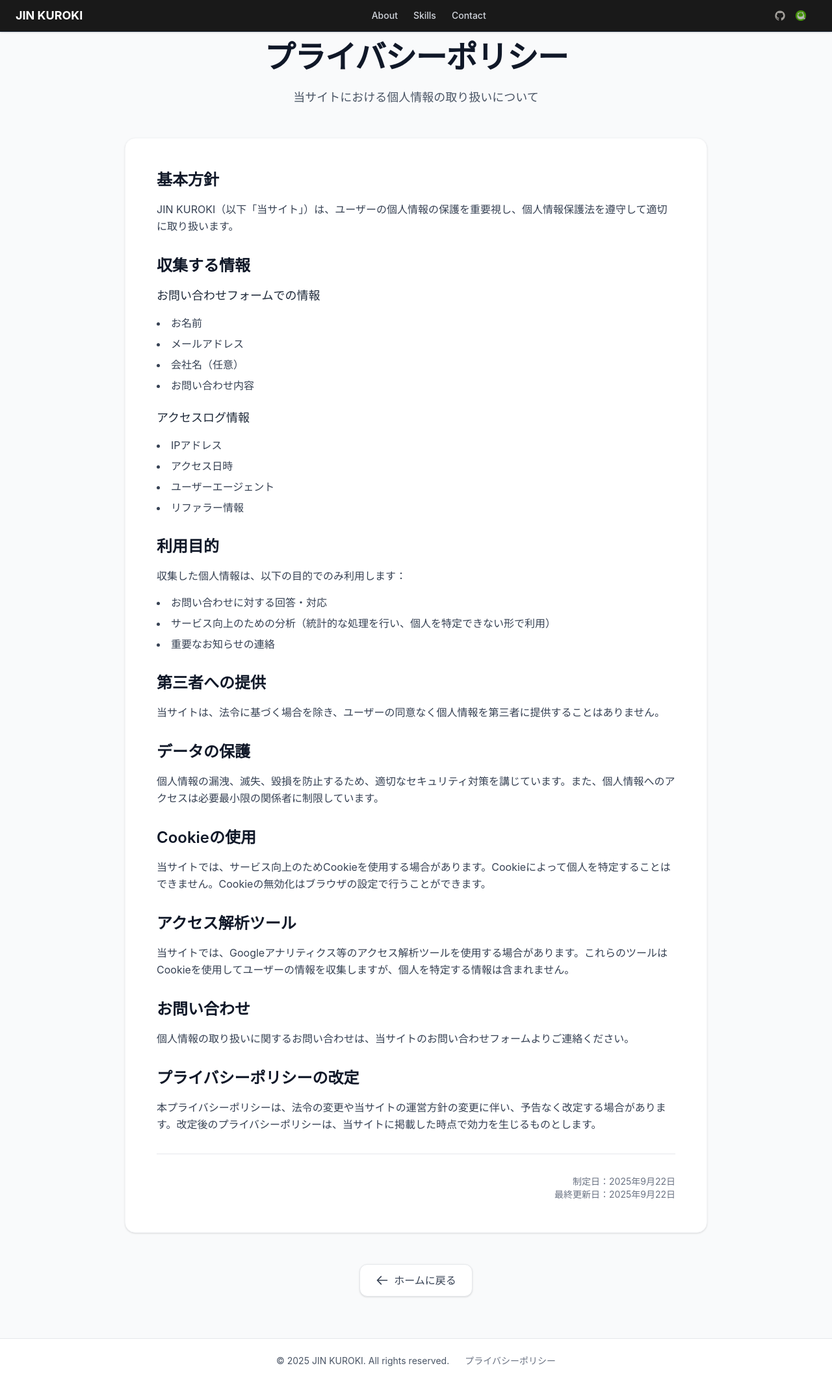
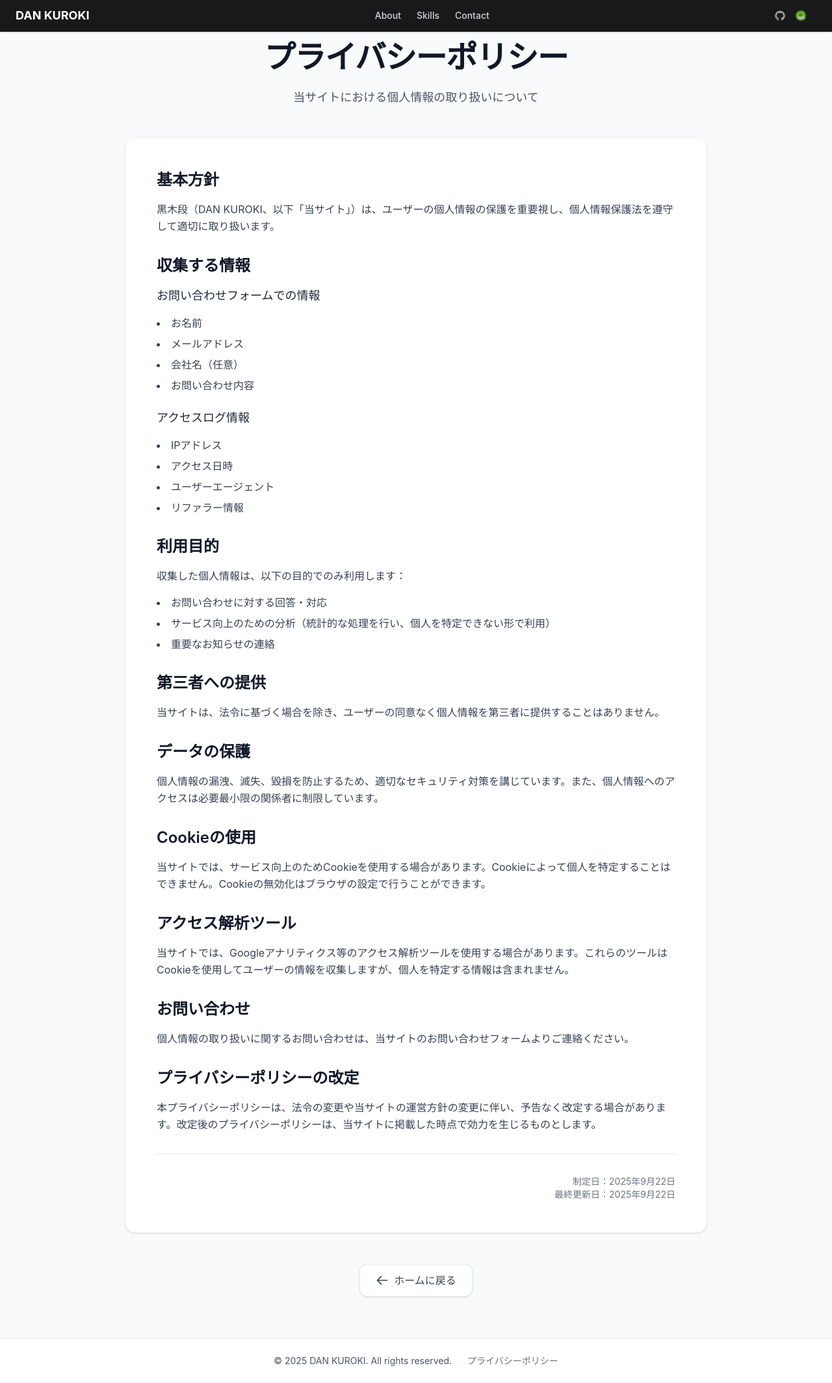
Before and after one commit to NOIRU13/portfolio, a Vue app: page /privacy-policy in a window 1280 px wide. Shown: the whole page at 65% size. Built offline with nearby package versions, Linux system fonts and the light colour scheme.

Commit message:
Update portfolio name to DAN KUROKI

```diff
--- a/index.html
+++ b/index.html
@@ -9,10 +9,10 @@
     <link rel="manifest" href="/manifest.json">
     <meta name="viewport" content="width=device-width, initial-scale=1.0">
     <meta name="theme-color" content="#3b82f6">
-    <meta name="description" content="JIN KUROKI - 東北で活動するフロントエンドエンジニア。Vue.js、JavaScript、TypeScript、AI技術を活用したWebサイト開発を提供。">
-    <meta name="keywords" content="JIN KUROKI, フロントエンドエンジニア, Vue.js, JavaScript, TypeScript, AI, Web開発, 東北, 仙台">
-    <meta name="author" content="JIN KUROKI">
-    <title>JIN KUROKI - フロントエンドエンジニア ポートフォリオ</title>
+    <meta name="description" content="DAN KUROKI（黒木段）- 東北で活動するフロントエンドエンジニア。Vue.js、JavaScript、TypeScript、AI技術を活用したWebサイト開発を提供。">
+    <meta name="keywords" content="DAN KUROKI, 黒木段, フロントエンドエンジニア, Vue.js, JavaScript, TypeScript, AI, Web開発, 東北, 仙台">
+    <meta name="author" content="DAN KUROKI">
+    <title>DAN KUROKI - フロントエンドエンジニア ポートフォリオ</title>
   </head>
   <body>
     <div id="app"></div>
--- a/package.json
+++ b/package.json
@@ -1,5 +1,5 @@
 {
-  "name": "kj-tech-portfolio",
+  "name": "dan-kuroki-portfolio",
   "version": "0.0.0",
   "private": true,
   "type": "module",
--- a/src/components/layout/Footer.vue
+++ b/src/components/layout/Footer.vue
@@ -3,7 +3,7 @@
     <div class="max-w-6xl mx-auto py-6 px-4 sm:px-6 lg:px-8">
       <div class="flex flex-col sm:flex-row justify-center items-center space-y-2 sm:space-y-0 sm:space-x-6">
         <p class="text-sm text-gray-600">
-          &copy; {{ currentYear }} JIN KUROKI. All rights reserved.
+          &copy; {{ currentYear }} DAN KUROKI. All rights reserved.
         </p>
         <router-link
           to="/privacy-policy"
--- a/src/components/layout/Header.vue
+++ b/src/components/layout/Header.vue
@@ -8,7 +8,7 @@
             to="/"
             class="text-lg font-bold text-white hover:text-gray-200 transition-colors duration-200 cursor-pointer focus:outline-none focus:ring-2 focus:ring-gray-400 focus:ring-offset-2"
           >
-            JIN KUROKI
+            DAN KUROKI
           </router-link>
         </div>
 
--- a/src/components/sections/AboutSection.vue
+++ b/src/components/sections/AboutSection.vue
@@ -35,7 +35,7 @@
                         <path fill-rule="evenodd" d="M10 9a3 3 0 100-6 3 3 0 000 6zm-7 9a7 7 0 1114 0H3z" clip-rule="evenodd" />
                       </svg>
                     </div>
-                    <p class="text-lg font-semibold text-gray-700">Jin Kuroki</p>
+                    <p class="text-lg font-semibold text-gray-700">黒木段 / DAN KUROKI</p>
                     <p class="text-sm text-gray-500">Frontend Engineer</p>
                   </div>
                 </div>
--- a/src/components/sections/HeroSection.vue
+++ b/src/components/sections/HeroSection.vue
@@ -7,7 +7,7 @@
         <ScrollReveal animation="fade">
           <h1 class="text-6xl font-bold text-gray-900 mb-4">
             <span class="bg-gradient-to-r from-gray-700 to-gray-900 bg-clip-text text-transparent">
-              JIN KUROKI
+              DAN KUROKI
             </span>
           </h1>
         </ScrollReveal>
--- a/src/views/PrivacyPolicyView.vue
+++ b/src/views/PrivacyPolicyView.vue
@@ -17,7 +17,7 @@
             <section>
               <h2 class="text-2xl font-semibold text-gray-900 mb-4">基本方針</h2>
               <p class="text-gray-700 leading-relaxed">
-                JIN KUROKI（以下「当サイト」）は、ユーザーの個人情報の保護を重要視し、個人情報保護法を遵守して適切に取り扱います。
+                黒木段（DAN KUROKI、以下「当サイト」）は、ユーザーの個人情報の保護を重要視し、個人情報保護法を遵守して適切に取り扱います。
               </p>
             </section>
 
```
Also changed, not shown: public/manifest.json, 2 other files (tests, documents, lock files or other folders).
